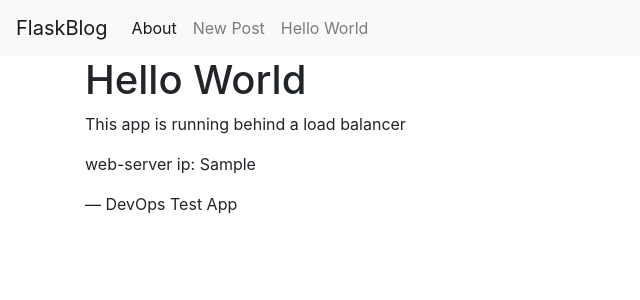
After one commit to Calliari/flask-blog-app, a Flask app: template templates/hello.html in a window 1280 px wide. The commit adds this page. Shown: the top 300 px of the page, without its empty margins (0-640 px from the left). Run offline with Flask 2, Linux system fonts and the light colour scheme; the template is opened without the code that fills it: most values are stand-ins (such as "Sample title", 1, 10 or a date in 2020); some libraries are stand-ins or nearby versions.

Commit message:
Adding hello world page with internal IP

```diff
--- a/app.py
+++ b/app.py
@@ -1,4 +1,5 @@
 import sqlite3
+import socket
 from flask import Flask, render_template, request, url_for, flash, redirect
 from werkzeug.exceptions import abort
 
@@ -26,6 +27,18 @@ def index():
     posts = conn.execute('SELECT * FROM posts').fetchall()
     conn.close()
     return render_template('index.html', posts=posts)
+
+
+@app.route('/hello')
+def hello():
+    # return 'Hello, World!'
+    internal_ip_output = [l for l in ([ip for ip in socket.gethostbyname_ex(socket.gethostname())[2]
+        if not ip.startswith("127.")][:1], [[(s.connect(('8.8.8.8', 53)),
+        s.getsockname()[0], s.close()) for s in [socket.socket(socket.AF_INET,
+        socket.SOCK_DGRAM)]][0][1]]) if l][0][0]
+    return render_template('hello.html', internal_ip=internal_ip_output)
+
+
 
 @app.route('/<int:post_id>')
 def post(post_id):
--- a/templates/base.html
+++ b/templates/base.html
@@ -24,6 +24,9 @@
             <li class="nav-item">
                 <a class="nav-link" href="{{url_for('create')}}">New Post</a>
             </li>
+            <li class="nav-item">
+                <a class="nav-link" href="{{url_for('hello')}}">Hello World</a>
+            </li>
             </ul>
         </div>
     </nav>
--- /dev/null
+++ b/templates/hello.html
@@ -0,0 +1,14 @@
+{% extends 'base.html' %}
+
+{% block content %}
+    <h1>{% block title %} Hello World {% endblock %}</h1>
+
+    <article>
+        <p>This app is running behind a load balancer</p>
+        <P>web-server ip: {{ internal_ip }}</P>
+        <div>
+            <p>&mdash; DevOps Test App </p>
+        </div>
+    </article>
+
+{% endblock %}
```
